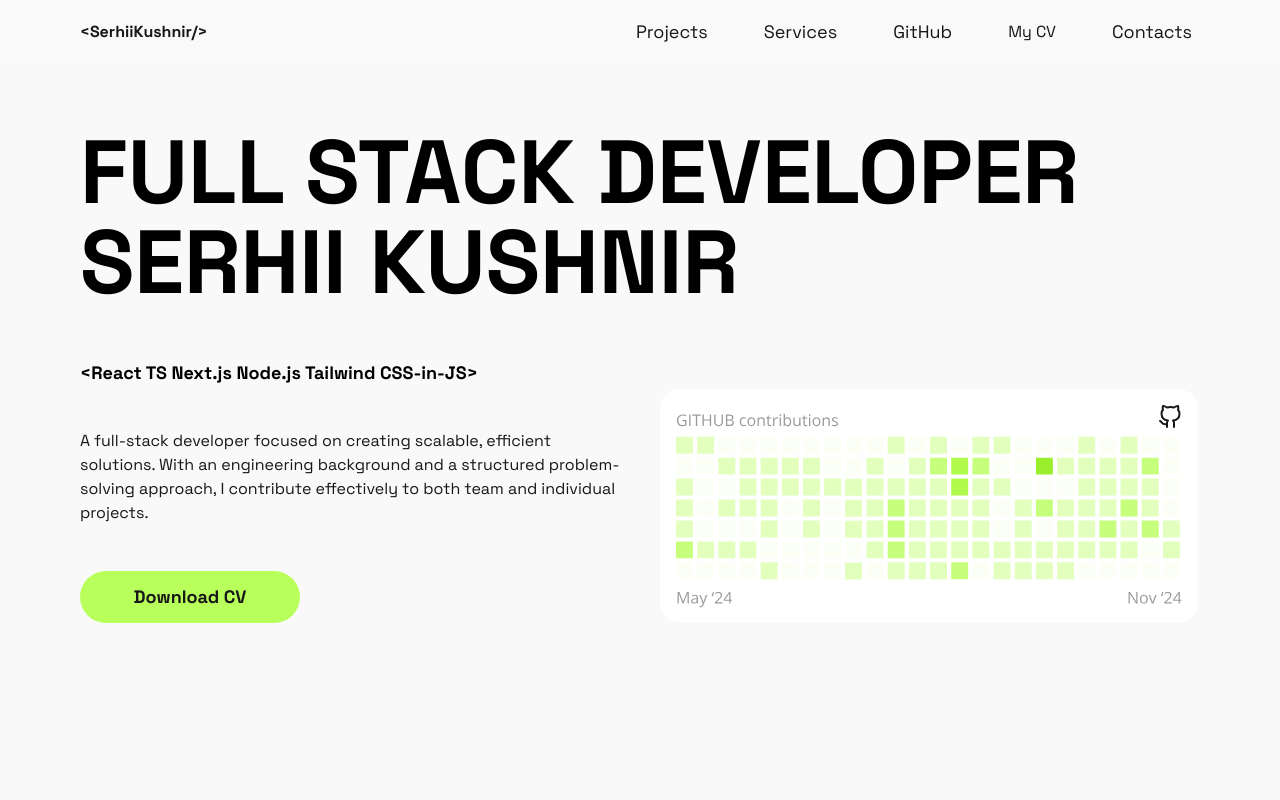
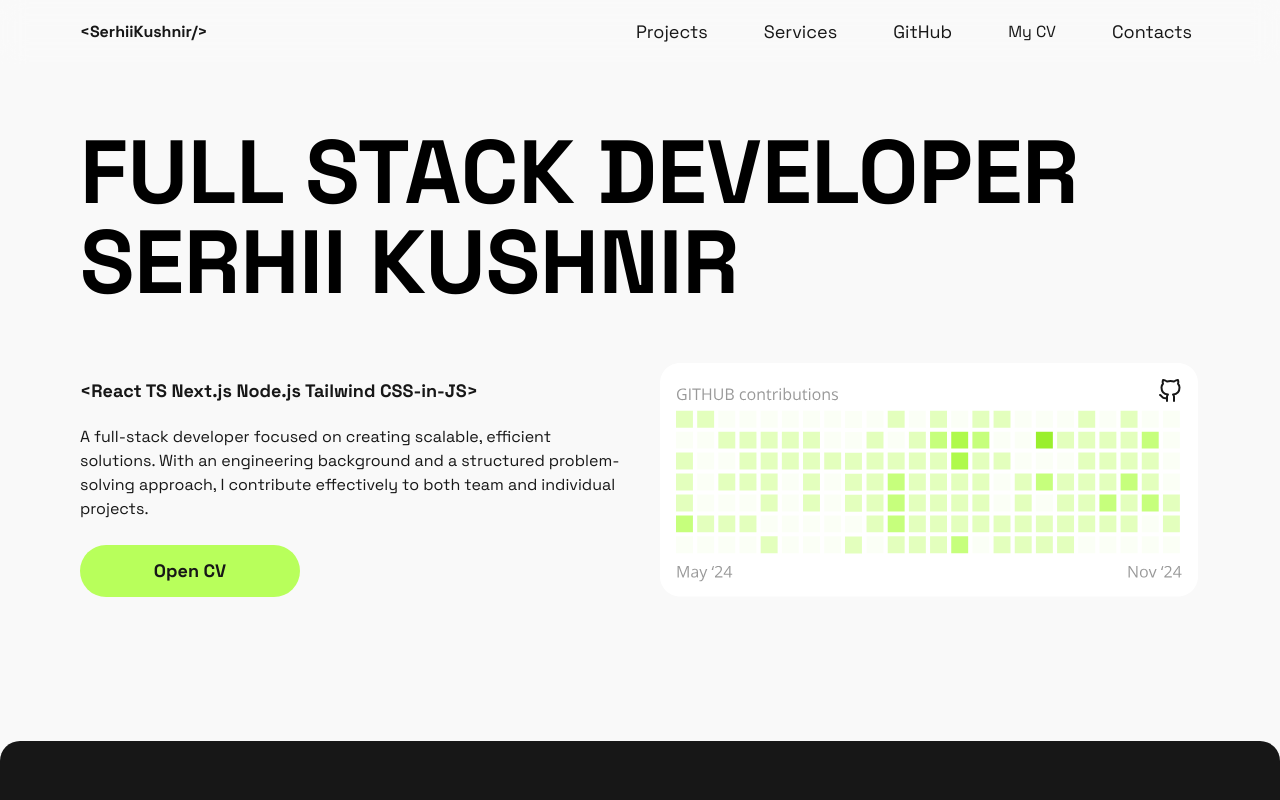
Before and after one commit to Sergiy5/kushnir_web-dev, a Next.js app: page / in a window 1280 px wide. Shown: the top 800 px of the page. Built offline with nearby package versions, Linux system fonts and the light colour scheme.

Commit message:
Added open CV

```diff
--- a/src/app/components/Footer.tsx
+++ b/src/app/components/Footer.tsx
@@ -1,5 +1,5 @@
 import { MainLogo } from "./MainLogo";
-import { Button } from "./ui/Button";
+import { LinkBtn } from "./ui/LinkBtn";
 
 export const Footer: React.FC = () => {
   return (
@@ -12,7 +12,13 @@ export const Footer: React.FC = () => {
             <p className="text-inherit">Services</p>
             <p className="text-inherit">GitHub</p>
 
-            <Button ariaLabel="Download CV" className="text-textDark">Download CV</Button>
+            <LinkBtn
+              href="/cv/Serhii_Kushnir_Frontend_Developer.pdf"
+              ariaLabel="Download CV"
+              clasName="downloadLinkBtn text-textDark"
+            >
+              Open CV
+            </LinkBtn>
           </div>
         </div>
 
--- a/src/app/components/HeaderNavMenuMobile.tsx
+++ b/src/app/components/HeaderNavMenuMobile.tsx
@@ -1,9 +1,8 @@
-
 import Link from "next/link";
-import { Button } from "./ui/Button";
 import { Icon } from "./ui/Icon";
 import { NavItem } from "./HeaderNavItem";
 import { MainLogo } from "./MainLogo";
+import { LinkBtn } from "./ui/LinkBtn";
 
 interface HeaderNavMenuMobileProps {
   onClose: () => void;
@@ -13,8 +12,11 @@ export const HeaderNavMenuMobile: React.FC<HeaderNavMenuMobileProps> = ({
   onClose,
 }) => {
   return (
-    <nav onClick={onClose} className="relative z-20 flex flex-col justify-between items-center text-2xl text-textDark bg-bg gap-10 pt-14 pb-4">
-        <MainLogo className="text-2xl" />
+    <nav
+      onClick={onClose}
+      className="relative z-20 flex flex-col justify-between items-center text-2xl text-textDark bg-bg gap-10 pt-14 pb-4"
+    >
+      <MainLogo className="text-2xl" />
       <NavItem>
         <a href="#projects" aria-labelledby="Link to projects" className="p-2">
           Projects
@@ -43,7 +45,13 @@ export const HeaderNavMenuMobile: React.FC<HeaderNavMenuMobileProps> = ({
         </a>
       </NavItem>
 
-      <Button ariaLabel="Download CV">Download CV</Button>
+      <LinkBtn
+        href="/cv/Serhii_Kushnir_Frontend_Developer.pdf"
+        ariaLabel="Download CV"
+        clasName="downloadLinkBtn"
+      >
+        Open CV
+      </LinkBtn>
       <button
         type="button"
         aria-label="Close menu"
--- a/src/app/components/Hero.tsx
+++ b/src/app/components/Hero.tsx
@@ -1,7 +1,8 @@
 "use client";
 
-import { Button } from "./ui/Button";
+import Link from "next/link";
 import dynamic from "next/dynamic";
+import { LinkBtn } from "./ui/LinkBtn";
 
 const GitAnimeDynamic = dynamic(
   () => import("./GitAnime").then((module) => ({ default: module.GitAnime })),
@@ -11,14 +12,14 @@ const GitAnimeDynamic = dynamic(
 );
 export const Hero: React.FC = () => {
   return (
-    <main className="flex justify-start items-start flex-col gap-[54px] w-full lg:h-[560px]">
+    <main className="flex justify-start items-start flex-col gap-[54px] w-full ">
       <div className="container flex flex-col gap-14">
         <h1 className="responsive-heading text-[104px] font-bold text-left leading-[114px] uppercase text-[black]">
           Full stack Developer serhii kushnir
         </h1>
         <div className="flex flex-col items-end lg:flex-row justify-between gap-8">
-          <div className="flex flex-col justify-between items-start gap-[46px] lg:max-w-[540px] w-full">
-            <p className=" text-lg font-bold leading-5 text-[black]">
+          <div className="flex flex-col justify-between items-start gap-6 lg:max-w-[540px] w-full">
+            <p className=" text-lg font-bold leading-5 text-textDark">
               &lt;React TS Next.js Node.js Tailwind CSS-in-JS&gt;
             </p>
             <p className="text-textDark">
@@ -27,12 +28,24 @@ export const Hero: React.FC = () => {
               problem-solving approach, I contribute effectively to both team
               and individual projects.
             </p>
-            <Button ariaLabel="Download CV">Download CV</Button>
+            <LinkBtn
+              href="/cv/Serhii_Kushnir_Frontend_Developer.pdf"
+              ariaLabel="Download CV"
+              clasName="downloadLinkBtn"
+            >
+              Open CV
+            </LinkBtn>
           </div>
           {/* Animation start */}
-          <div className="flex items-end w-full lg:max-w-[540px] ">
+          <Link
+            href={"https://github.com/Sergiy5"}
+            rel="noopener noreferrer"
+            target="_blank"
+            aria-labelledby="Link to GitHub"
+            className="flex items-end w-full lg:max-w-[540px] "
+          >
             <GitAnimeDynamic />
-          </div>
+          </Link>
           {/* Animation end */}
         </div>
       </div>
--- a/src/app/components/ProjectItem.tsx
+++ b/src/app/components/ProjectItem.tsx
@@ -110,7 +110,7 @@ export const ProjectItem: React.FC<ProjectItemProps> = ({ project }) => {
               <LinkBtn
                 href={url}
                 ariaLabel="Link to Website"
-                clasName="hidden lg:flex items-center justify-center gap-2 text-textLight border border-grey_500 "
+                clasName="hidden lg:flex items-center justify-center gap-2 text-textLight border border-grey_500 hover:bg-textLight/10"
               >
                 Website
                 <Icon
@@ -135,7 +135,7 @@ export const ProjectItem: React.FC<ProjectItemProps> = ({ project }) => {
             <LinkBtn
               href={url}
               ariaLabel="Link to Website"
-              clasName="flex items-center justify-center gap-2 text-textLight border border-grey_500 lg:hidden"
+              clasName="flex items-center justify-center gap-2 text-textLight border border-grey_500 lg:hidden hover:bg-textLight/10"
             >
               Website
               <Icon
--- a/src/app/components/ui/Button.tsx
+++ /dev/null
@@ -1,14 +0,0 @@
-interface ButtonProps {
-  children: React.ReactNode;
-  className?: string;
-  ariaLabel: string;
-}
-export const Button: React.FC<ButtonProps> = ({children, className, ariaLabel}) => {
-  return (
-    <button
-      aria-labelledby={ariaLabel}      className={`buttonOrLink bg-accentGreen border-none hover:bg-green_600 ${className}`}
-    >
-      {children}
-    </button>
-  );
-};
--- a/src/app/components/ui/LinkBtn.tsx
+++ b/src/app/components/ui/LinkBtn.tsx
@@ -5,20 +5,23 @@ interface LinkBtnProps {
   clasName?: string;
   href: string;
   ariaLabel: string;
+  download?: boolean;
 }
 export const LinkBtn: React.FC<LinkBtnProps> = ({
   children,
   clasName,
   href,
   ariaLabel,
+  download,
 }) => {
   return (
     <Link
       href={href}
       target="_blank"
+      download={download}
       rel="noopener noreferrer"
       aria-labelledby={ariaLabel}
-      className={`buttonOrLink hover:bg-textLight/10 ${clasName}`}
+      className={`buttonOrLink ${clasName}`}
     >
       {children}
     </Link>
--- a/src/app/globals.css
+++ b/src/app/globals.css
@@ -63,7 +63,12 @@ a {
 }
 
 .buttonOrLink {
-  @apply font-space_grotesk text-lg font-bold leading-5 min-w-[220px] h-[52px] w-full md:w-[220px] cursor-pointer rounded-full transition-all
+  @apply flex items-center justify-center font-space_grotesk text-lg font-bold leading-5 min-w-[220px] h-[52px] w-full md:w-[220px]
+   cursor-pointer rounded-full transition-all
+}
+
+.downloadLinkBtn {
+  @apply border-none bg-accentGreen hover:bg-green_600
 }
 
 .responsive-heading {
```
Also changed, not shown: 1 other file (tests, documents, lock files or other folders).
